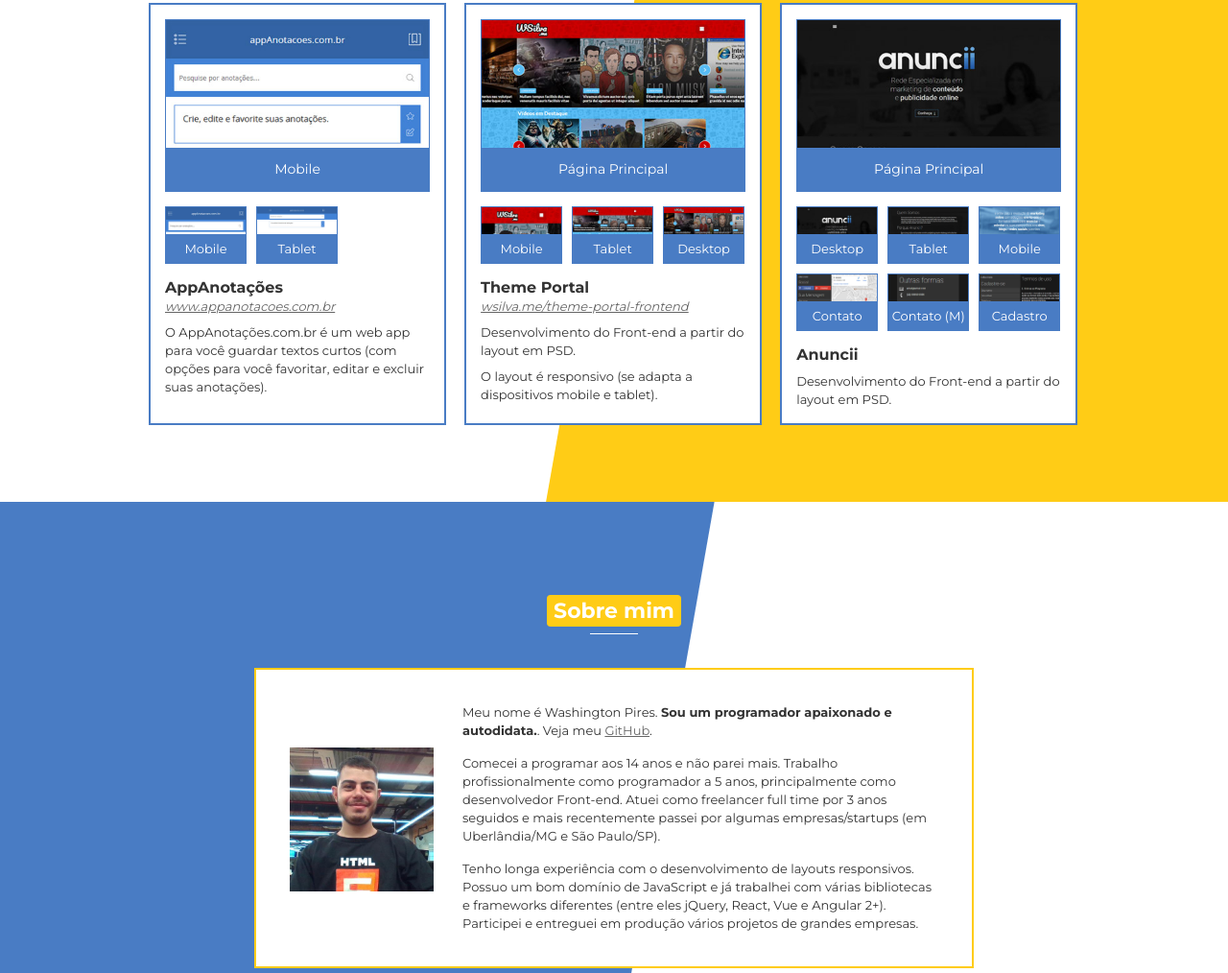
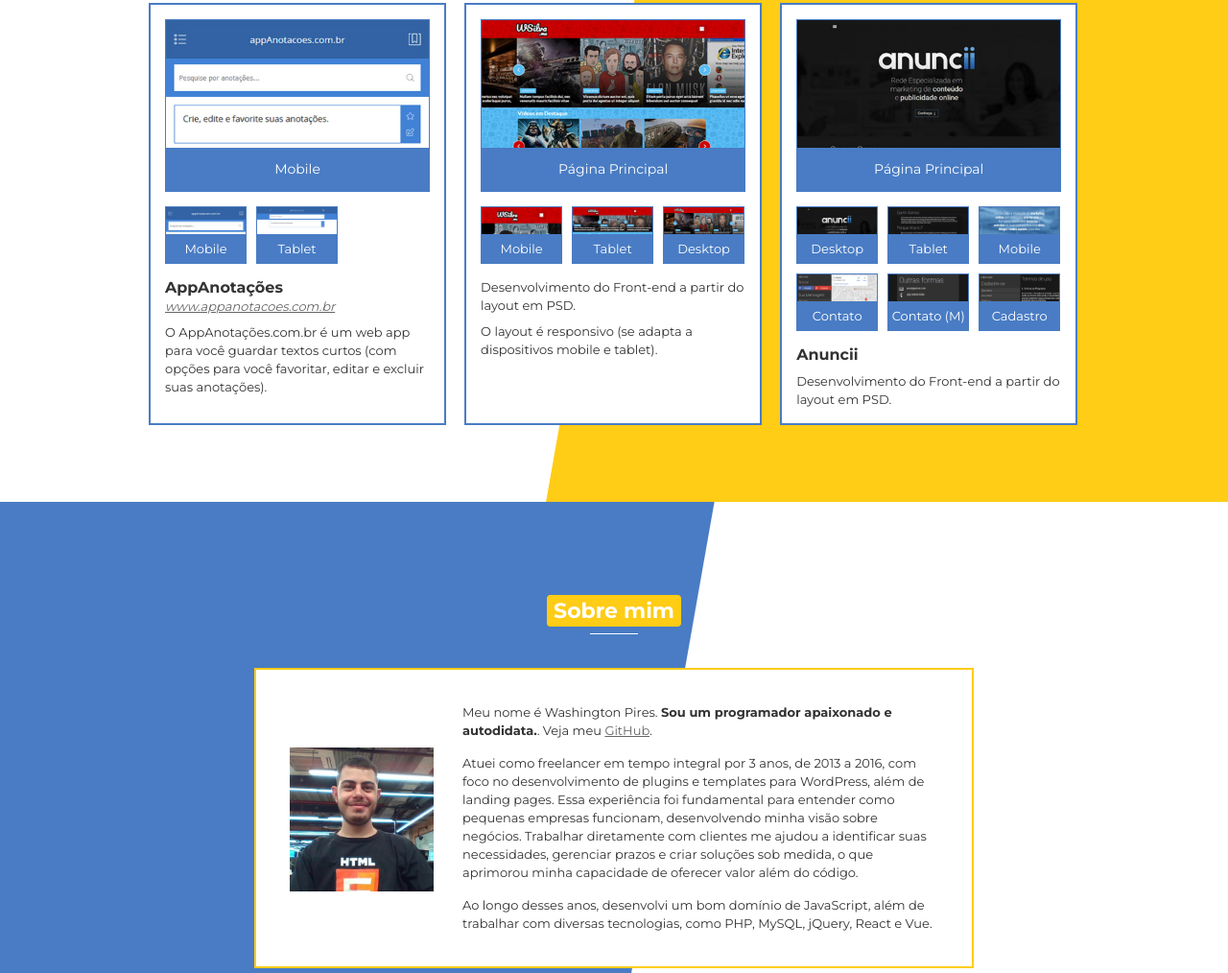
Before and after one commit to washingtonserip/ideiasimples, a plain HTML site: page index.html in a window 1280 px wide. Shown: the part 1223-2237 px from the top of the page at 96% size. Drawn offline with Linux system fonts and the light colour scheme.

Commit message:
chore: update about text

```diff
--- a/index.html
+++ b/index.html
@@ -273,13 +273,6 @@
             </div>
 
             <div class="block-one-resume">
-              <p>
-                <b>Theme Portal</b><br /><a
-                  href="http://wsilva.me/theme-portal-frontend"
-                  target="_blank"
-                  ><i>wsilva.me/theme-portal-frontend</i></a
-                >
-              </p>
               <p>Desenvolvimento do Front-end a partir do layout em PSD.</p>
 
               <p>
@@ -414,19 +407,20 @@
           </p>
 
           <p>
-            Comecei a programar aos 14 anos e não parei mais. Trabalho
-            profissionalmente como programador a 5 anos, principalmente como
-            desenvolvedor Front-end. Atuei como freelancer full time por 3 anos
-            seguidos e mais recentemente passei por algumas empresas/startups
-            (em Uberlândia/MG e São Paulo/SP).
+            Atuei como freelancer em tempo integral por 3 anos, de 2013 a 2016,
+            com foco no desenvolvimento de plugins e templates para WordPress,
+            além de landing pages. Essa experiência foi fundamental para
+            entender como pequenas empresas funcionam, desenvolvendo minha visão
+            sobre negócios. Trabalhar diretamente com clientes me ajudou a
+            identificar suas necessidades, gerenciar prazos e criar soluções sob
+            medida, o que aprimorou minha capacidade de oferecer valor além do
+            código.
           </p>
 
           <p>
-            Tenho longa experiência com o desenvolvimento de layouts
-            responsivos. Possuo um bom domínio de JavaScript e já trabalhei com
-            várias bibliotecas e frameworks diferentes (entre eles jQuery,
-            React, Vue e Angular 2+). Participei e entreguei em produção vários
-            projetos de grandes empresas.
+            Ao longo desses anos, desenvolvi um bom domínio de JavaScript, além
+            de trabalhar com diversas tecnologias, como PHP, MySQL, jQuery,
+            React e Vue.
           </p>
         </div>
       </div>
```
